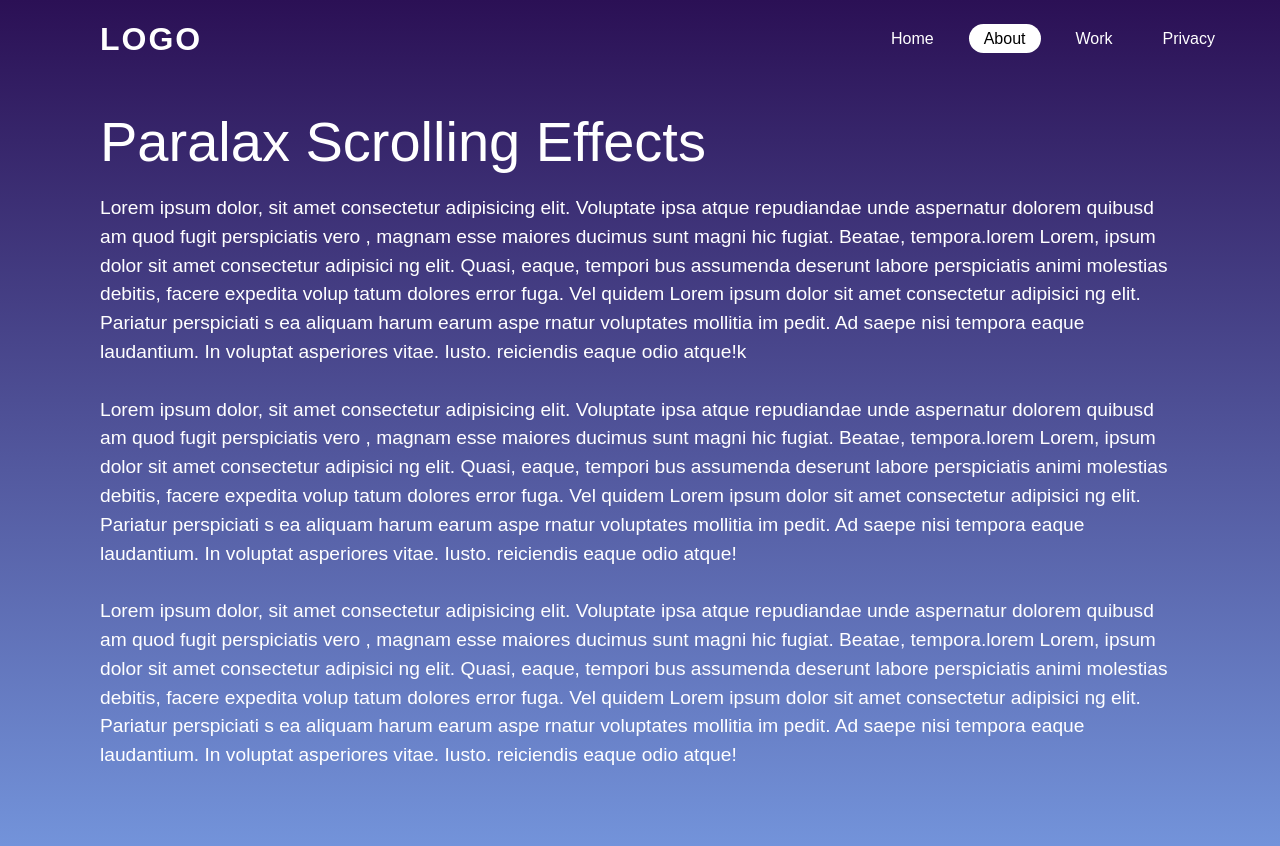
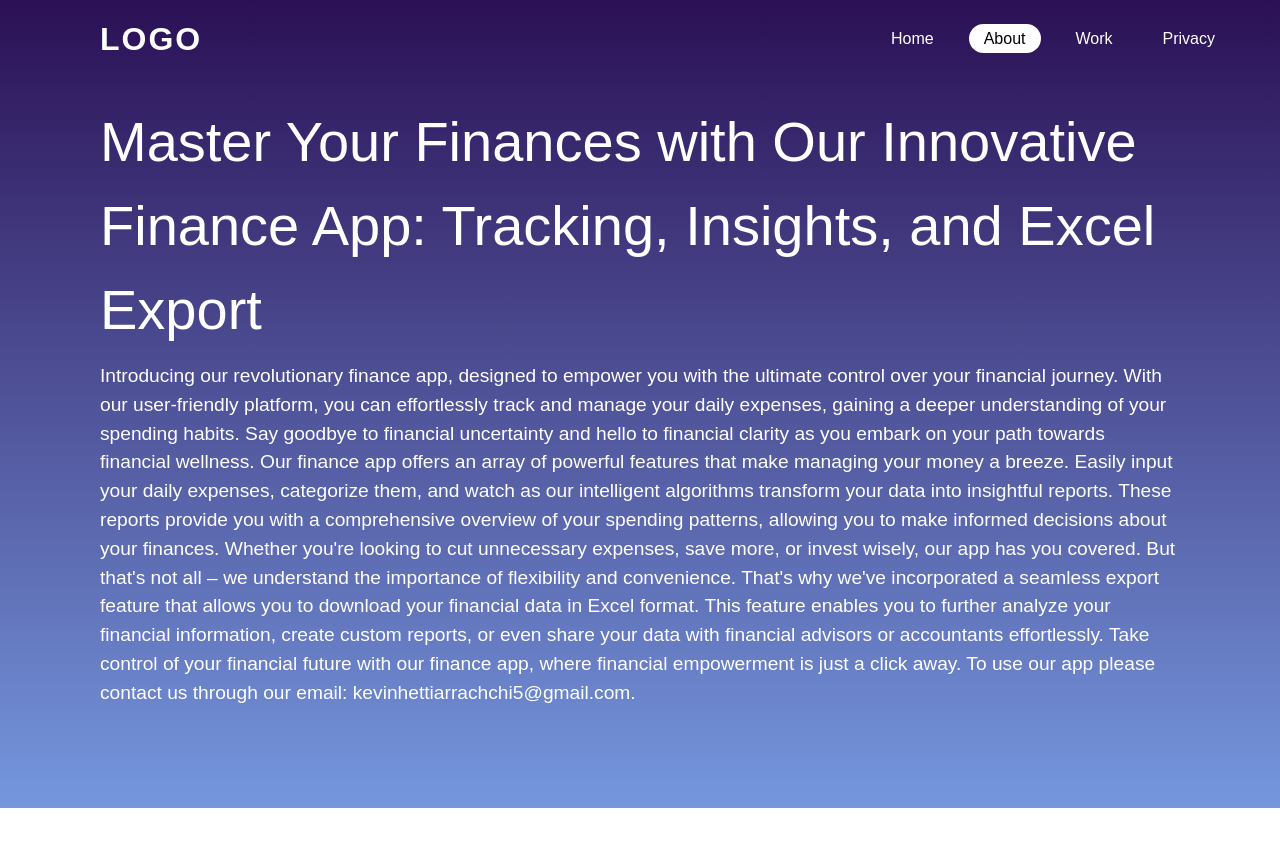
Before and after one commit to Kevin-Kalindu/pythogarus, a Next.js app: page /about in a window 1280 px wide. Shown: the top 846 px of the page. After the commit the page ends 808 px from the top, so only its background shows below. Built offline with nearby package versions, Linux system fonts and the light colour scheme.

Commit message:
Update about.js

```diff
--- a/pages/about.js
+++ b/pages/about.js
@@ -12,79 +12,14 @@ function about(){
           </header>
             <Header page={'About'}/>
             <div className={styles.sec}>
-                    <h2>Paralax Scrolling Effects</h2>
-                    <p>Lorem ipsum dolor, sit amet
-                        consectetur adipisicing elit.
-                        Voluptate ipsa atque repudiandae
-                         unde aspernatur dolorem quibusd
-                         am quod fugit perspiciatis vero
-                         , magnam esse maiores ducimus
-                         sunt magni hic fugiat. Beatae,
-                         tempora.lorem Lorem, ipsum dolor
-                          sit amet consectetur adipisici
-                          ng elit. Quasi, eaque, tempori
-                          bus assumenda deserunt labore
-                          perspiciatis animi molestias
-                          debitis, facere expedita volup
-                          tatum dolores error fuga. Vel
-                          quidem Lorem ipsum dolor
-                          sit amet consectetur adipisici
-                          ng elit. Pariatur perspiciati
-                          s ea aliquam harum earum aspe
-                          rnatur voluptates mollitia im
-                          pedit. Ad saepe nisi tempora
-                          eaque laudantium. In voluptat
-                          asperiores vitae. Iusto.
-                         reiciendis eaque odio atque!k
-                         <br/><br/>
-                         Lorem ipsum dolor, sit amet
-                        consectetur adipisicing elit.
-                        Voluptate ipsa atque repudiandae
-                         unde aspernatur dolorem quibusd
-                         am quod fugit perspiciatis vero
-                         , magnam esse maiores ducimus
-                         sunt magni hic fugiat. Beatae,
-                         tempora.lorem Lorem, ipsum dolor
-                          sit amet consectetur adipisici
-                          ng elit. Quasi, eaque, tempori
-                          bus assumenda deserunt labore
-                          perspiciatis animi molestias
-                          debitis, facere expedita volup
-                          tatum dolores error fuga. Vel
-                          quidem Lorem ipsum dolor
-                          sit amet consectetur adipisici
-                          ng elit. Pariatur perspiciati
-                          s ea aliquam harum earum aspe
-                          rnatur voluptates mollitia im
-                          pedit. Ad saepe nisi tempora
-                          eaque laudantium. In voluptat
-                          asperiores vitae. Iusto.
-                         reiciendis eaque odio atque!
-                         <br/><br/>
-                         Lorem ipsum dolor, sit amet
-                        consectetur adipisicing elit.
-                        Voluptate ipsa atque repudiandae
-                         unde aspernatur dolorem quibusd
-                         am quod fugit perspiciatis vero
-                         , magnam esse maiores ducimus
-                         sunt magni hic fugiat. Beatae,
-                         tempora.lorem Lorem, ipsum dolor
-                          sit amet consectetur adipisici
-                          ng elit. Quasi, eaque, tempori
-                          bus assumenda deserunt labore
-                          perspiciatis animi molestias
-                          debitis, facere expedita volup
-                          tatum dolores error fuga. Vel
-                          quidem Lorem ipsum dolor
-                          sit amet consectetur adipisici
-                          ng elit. Pariatur perspiciati
-                          s ea aliquam harum earum aspe
-                          rnatur voluptates mollitia im
-                          pedit. Ad saepe nisi tempora
-                          eaque laudantium. In voluptat
-                          asperiores vitae. Iusto.
-                         reiciendis eaque odio atque!
-                        </p>
+                    <h2>Master Your Finances with Our Innovative Finance App: Tracking, Insights, and Excel Export </h2>
+                    <p>Introducing our revolutionary finance app, designed to empower you with the ultimate control over your financial journey. With our user-friendly platform, you can effortlessly track and manage your daily expenses, gaining a deeper understanding of your spending habits. Say goodbye to financial uncertainty and hello to financial clarity as you embark on your path towards financial wellness.
+
+Our finance app offers an array of powerful features that make managing your money a breeze. Easily input your daily expenses, categorize them, and watch as our intelligent algorithms transform your data into insightful reports. These reports provide you with a comprehensive overview of your spending patterns, allowing you to make informed decisions about your finances. Whether you're looking to cut unnecessary expenses, save more, or invest wisely, our app has you covered.
+
+But that's not all – we understand the importance of flexibility and convenience. That's why we've incorporated a seamless export feature that allows you to download your financial data in Excel format. This feature enables you to further analyze your financial information, create custom reports, or even share your data with financial advisors or accountants effortlessly. Take control of your financial future with our finance app, where financial empowerment is just a click away.
+                        To use our app please contact us through our email: kevinhettiarrachchi5@gmail.com.
+    </p>
                 </div>
         </div>
     )
```
